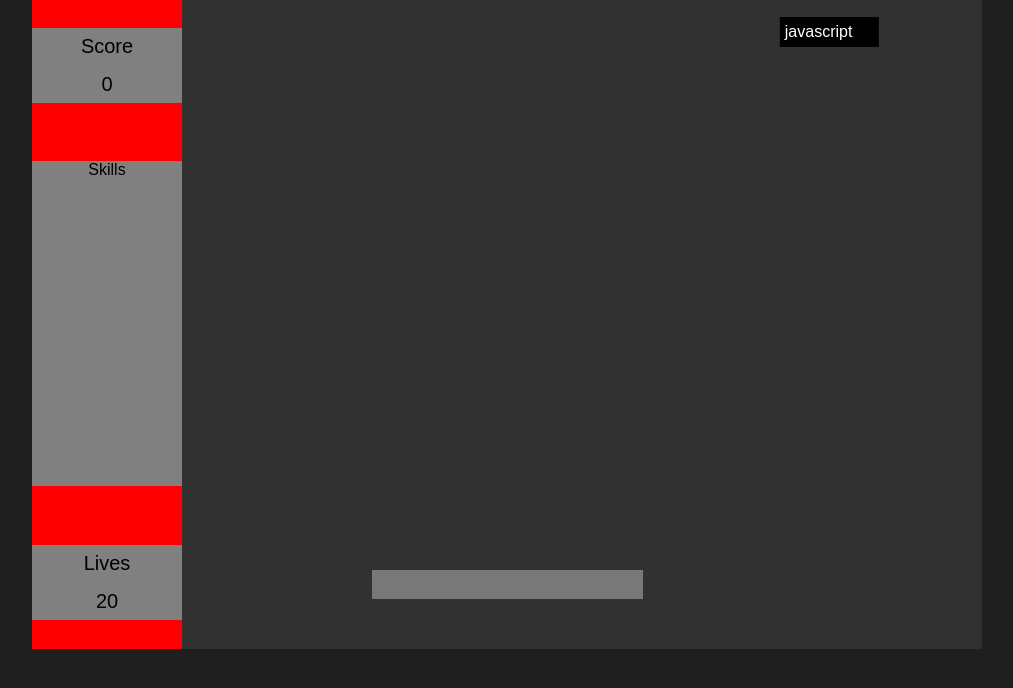
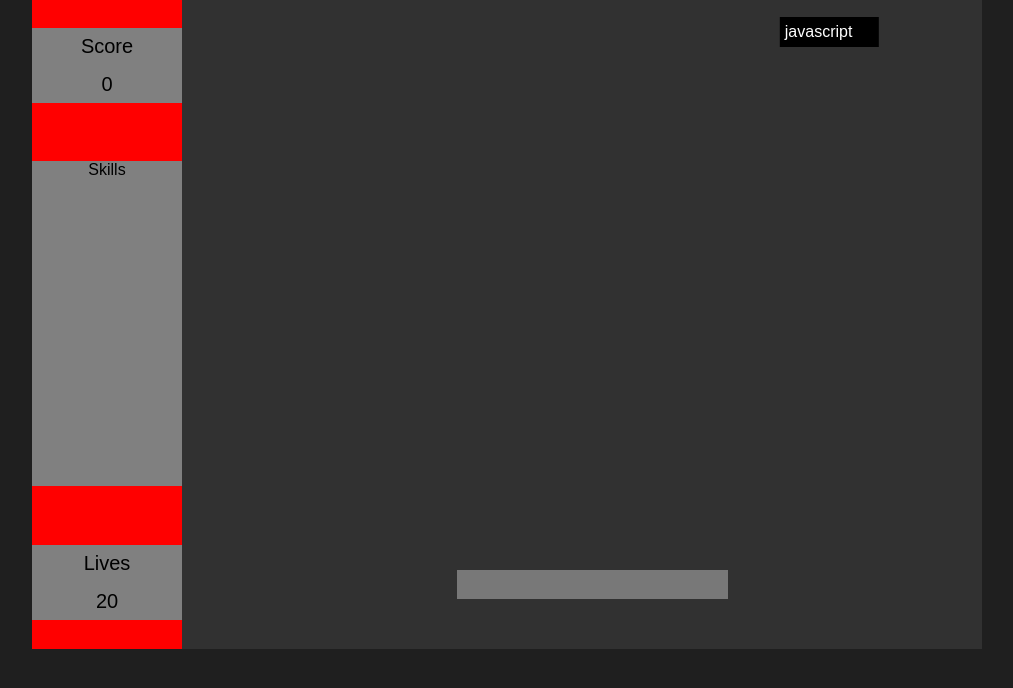
Before and after one commit to gnm668/Type-writer, a PHP site: page / in a window 1280 px wide. Shown: the part 21-709 px from the top of the page, without its empty margins (133-1146 px from the left). Run offline with PHP 8.4, Linux system fonts and the light colour scheme.

Commit message:
input reposition

```diff
--- a/assets/main.css
+++ b/assets/main.css
@@ -3,7 +3,6 @@
 }
 
 body {
-    position: relative;
     display: flex;
     justify-content: center;
     margin-top: 20px;
@@ -11,6 +10,7 @@ body {
 }
 
 .game-container {
+    position: relative;
     display: flex;
     justify-self: center;
     align-self: center;
@@ -28,6 +28,7 @@ body {
 #input {
     position: absolute;
     bottom: 50px;
+    left: 425px;
     font-size: 20px;
     padding: 3px;
     background: grey;
--- a/index.html
+++ b/index.html
@@ -33,7 +33,7 @@
             </div>
         </div>
         <canvas id="game" height="650" width="800"></canvas>
+        <input id="input" type="text">
     </div>
-    <input id="input" type="text">
 </body>
 </html>
```
